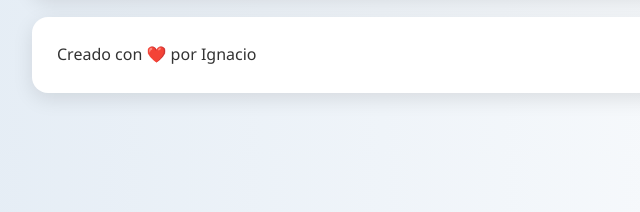
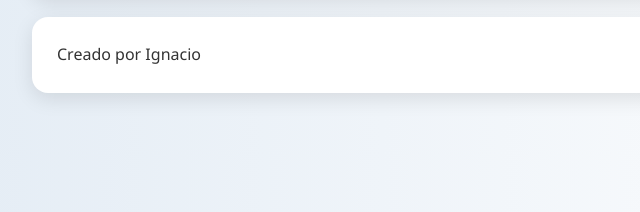
Before and after one commit to Ignacio-Cancino1/UsandoGitHub, a plain HTML site: page index.html in a window 1280 px wide. Shown: the part 564-776 px from the top of the page, 258-898 px from the left. Drawn offline with Linux system fonts and the light colour scheme.

Commit message:
cuarto commit

```diff
--- a/index.html
+++ b/index.html
@@ -27,7 +27,7 @@
     </section>
 
     <footer>
-        <p>Creado con ❤️ por Ignacio</p>
+        <p>Creado por Ignacio</p>
     </footer>
 </body>
 </html>
```
